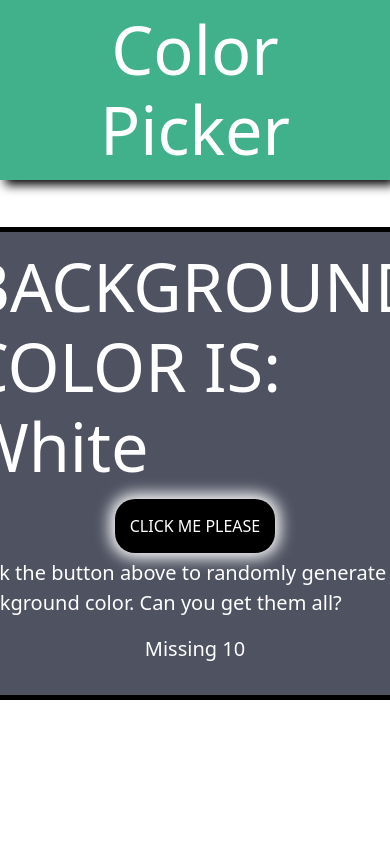
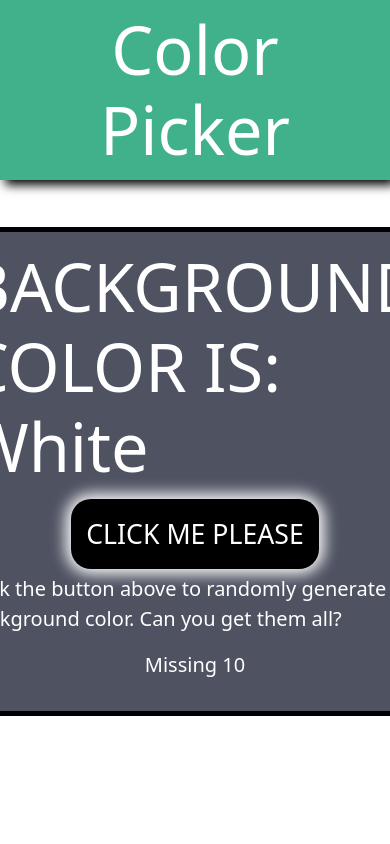
Before and after one commit to JoseAmarante17/ColorPicker, a plain HTML site: page index.html in a window 390 px wide. Shown: the top 844 px of the page. Drawn offline with nearby package versions, Linux system fonts and the light colour scheme.

Commit message:
functionality fixed

```diff
--- a/code.js
+++ b/code.js
@@ -18,8 +18,9 @@ function random(num) {
     colors.splice(num, 1);
 
     //COUNTER AND LETS USER KNOW THAT THERE ARE NO MORE COLORS
-    if (counter == 0) {
+    if (counter == 1) {
         alert("You have found every color");
+        p.style.fontSize ="28pt";
         p.innerHTML = "You have found every color congrats. Refreash to do it all again";
         missing.innerHTML = ("Missing 0");
     }
--- a/style.css
+++ b/style.css
@@ -104,5 +104,14 @@ footer h1{
     margin: 5px;
 }
  @media screen and (max-width:700px) {
+     .prompt{
+            margin: 0;
+            padding-bottom: -15%;
+            margin-left: 2%;
+            margin-right: 2%;
+     }
+     .prompt a{
+         font-size: 20pt;
+     }
 
  }
```
